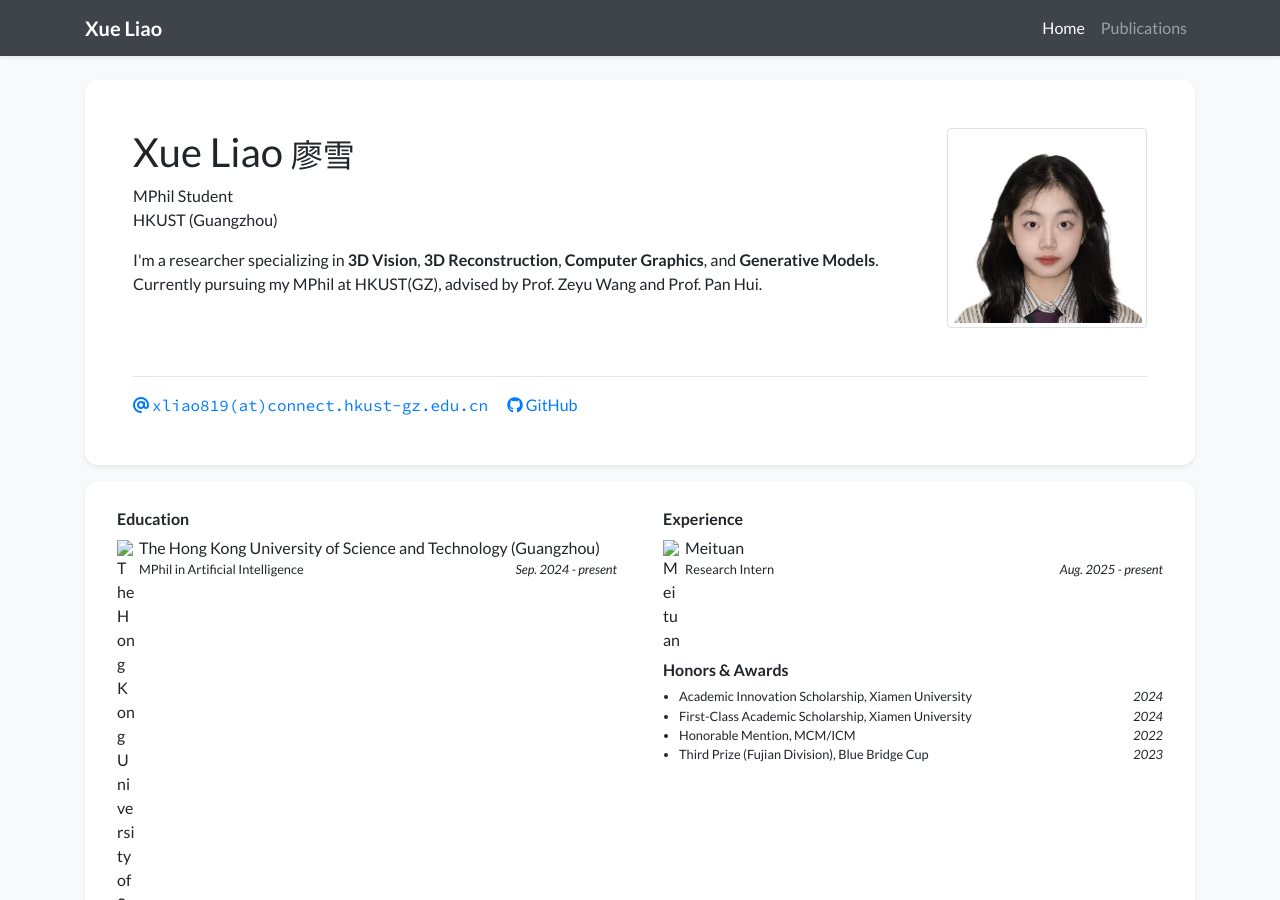
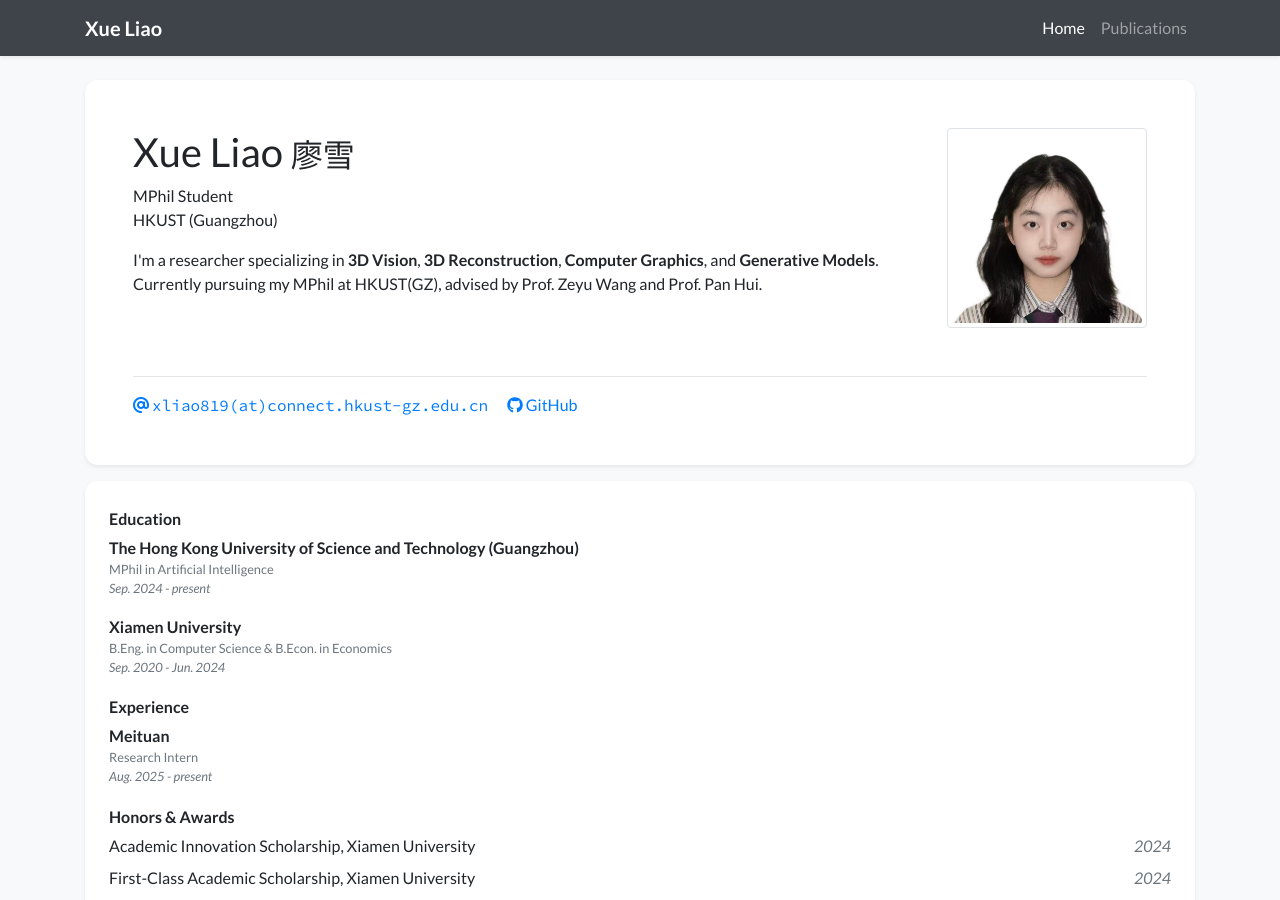
Before and after one commit to yutiaoyi/yutiaoyi.github.io, a Jekyll site: the page built from index.html, in a window 1280 px wide and 900 px high. Built offline with Jekyll 4.4.1, drawn with Linux system fonts in a browser that asks for light colours; nearby versions of some CDN libraries; a style sheet for code colours, icons or effects is not loaded.

Commit message:
Fix experience_card layout:垂直排列 Education/Experience/Awards

```diff
--- a/_includes/widgets/experience_card.html
+++ b/_includes/widgets/experience_card.html
@@ -2,72 +2,76 @@
     <div class="col">
         <div class="card border-0 shadow-sm bg-white">
             <div class="card-body p-4">
-                <div class="row" data-masonry='{"percentPosition": true }'>
-                    {% if site.data.profile.education %}
-                    <div class="col-lg-6">
-                        <div class="mx-2 my-1">
+                <!-- Education Section -->
+                {% if site.data.profile.education %}
+                <div class="row">
+                    <div class="col-12">
+                        <div class="my-1">
                             <h6>Education</h6>
-                            <ul class="list-unstyled mb-1">
+                            <ul class="list-unstyled mb-3">
                                 {% for item in site.data.profile.education %}
-                                <li class="media mb-1">
-                                    <img src="{{ item.logo | relative_url }}" alt="{{ item.name }}" style="width: 18px;" class="mr-1 mt-1">
+                                <li class="media mb-3">
+                                    {% if item.logo %}
+                                    <img src="{{ item.logo | relative_url }}" alt="{{ item.name }}" style="width: 18px;" class="mr-2 mt-1">
+                                    {% endif %}
                                     <div class="media-body">
-                                        <div>{{ item.name }}</div>
-                                        <div class="small">{{ item.dept }}</div>
-                                        <div class="small d-flex">
-                                            <div>{{ item.position }}</div>
-                                            <div class="mt-auto ml-auto no-break"><em>{{ item.date }}</em></div>
-                                        </div>
+                                        <div><strong>{{ item.name }}</strong></div>
+                                        <div class="small text-muted">{{ item.position }}</div>
+                                        <div class="small text-muted"><em>{{ item.date }}</em></div>
                                     </div>
                                 </li>
                                 {% endfor %}
                             </ul>
                         </div>
                     </div>
-                    {% endif %}
+                </div>
+                {% endif %}
 
-                    {% if site.data.profile.experience %}
-                    <div class="col-lg-6">
-                        <div class="mx-2 my-1">
+                <!-- Experience Section -->
+                {% if site.data.profile.experience %}
+                <div class="row">
+                    <div class="col-12">
+                        <div class="my-1">
                             <h6>Experience</h6>
-                            <ul class="list-unstyled mb-1">
+                            <ul class="list-unstyled mb-3">
                                 {% for item in site.data.profile.experience %}
-                                <li class="media mb-1">
-                                    <img src="{{ item.logo | relative_url }}" alt="{{ item.name }}" style="width: 18px;" class="mr-1 mt-1">
+                                <li class="media mb-3">
+                                    {% if item.logo %}
+                                    <img src="{{ item.logo | relative_url }}" alt="{{ item.name }}" style="width: 18px;" class="mr-2 mt-1">
+                                    {% endif %}
                                     <div class="media-body">
-                                        <div>{{ item.name }}</div>
-                                        <div class="small">{{ item.dept }}</div>
-                                        <div class="small d-flex">
-                                            <div>{{ item.position }}</div>
-                                            <div class="mt-auto ml-auto no-break"><em>{{ item.date }}</em></div>
-                                        </div>
+                                        <div><strong>{{ item.name }}</strong></div>
+                                        <div class="small text-muted">{{ item.position }}</div>
+                                        <div class="small text-muted"><em>{{ item.date }}</em></div>
                                     </div>
                                 </li>
                                 {% endfor %}
                             </ul>
                         </div>
                     </div>
-                    {% endif %}
+                </div>
+                {% endif %}
 
-                    {% if site.data.profile.awards %}
-                    <div class="col-lg-6">
-                        <div class="mx-2 my-1">
+                <!-- Awards Section -->
+                {% if site.data.profile.awards %}
+                <div class="row">
+                    <div class="col-12">
+                        <div class="my-1">
                             <h6>Honors & Awards</h6>
-                            <ul class="list small pl-3 mb-1">
+                            <ul class="list-unstyled mb-1">
                                 {% for item in site.data.profile.awards %}
-                                <li>
+                                <li class="mb-2">
                                     <div class="d-flex">
                                         <div>{{ item.name }}</div>
-                                        <div class="ml-auto mt-auto no-break"><em>{{ item.date }}</em></div>
+                                        <div class="ml-auto text-muted"><em>{{ item.date }}</em></div>
                                     </div>
                                 </li>
                                 {% endfor %}
                             </ul>
                         </div>
                     </div>
-                    {% endif %}
-
                 </div>
+                {% endif %}
 
             </div>
         </div>
```
